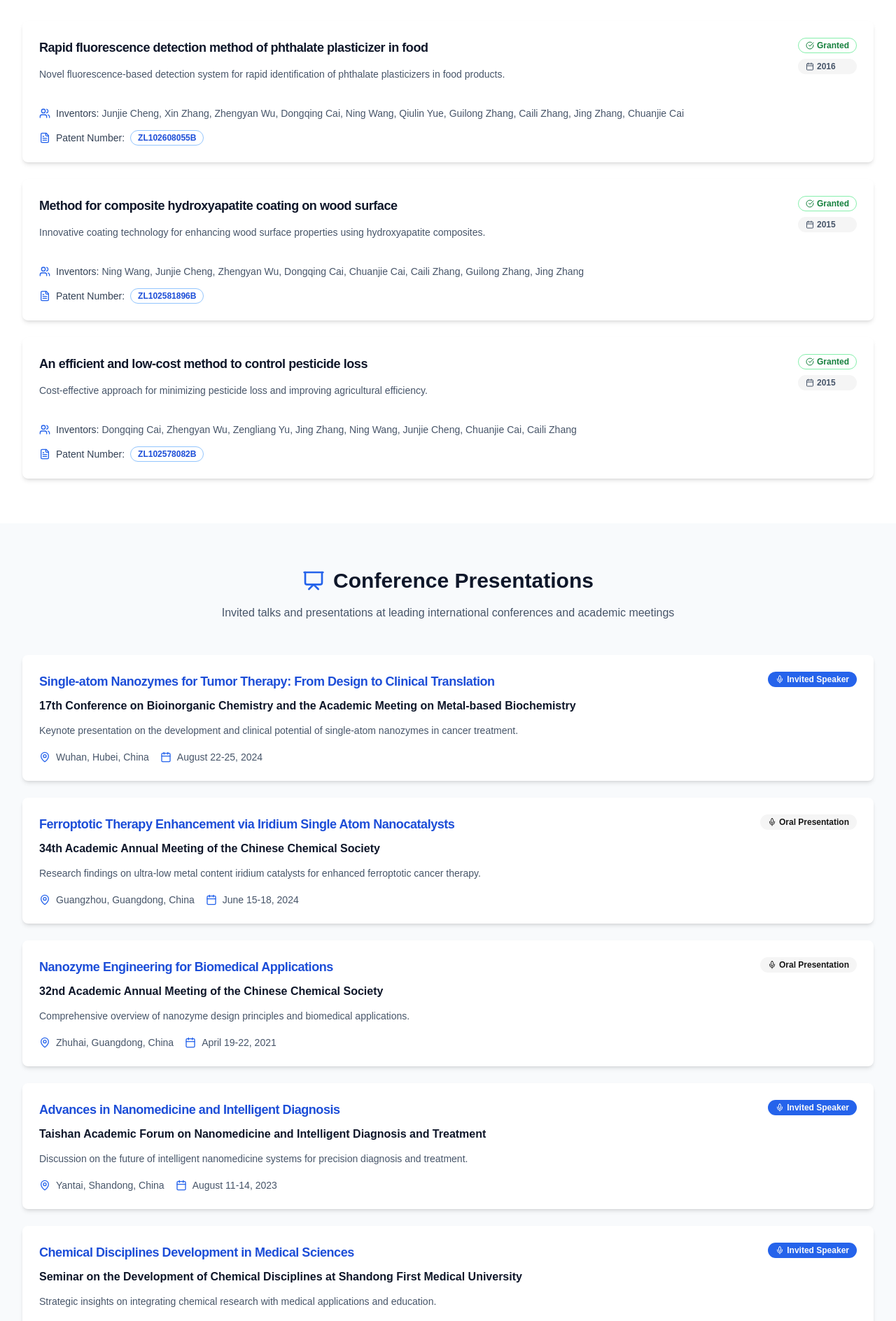
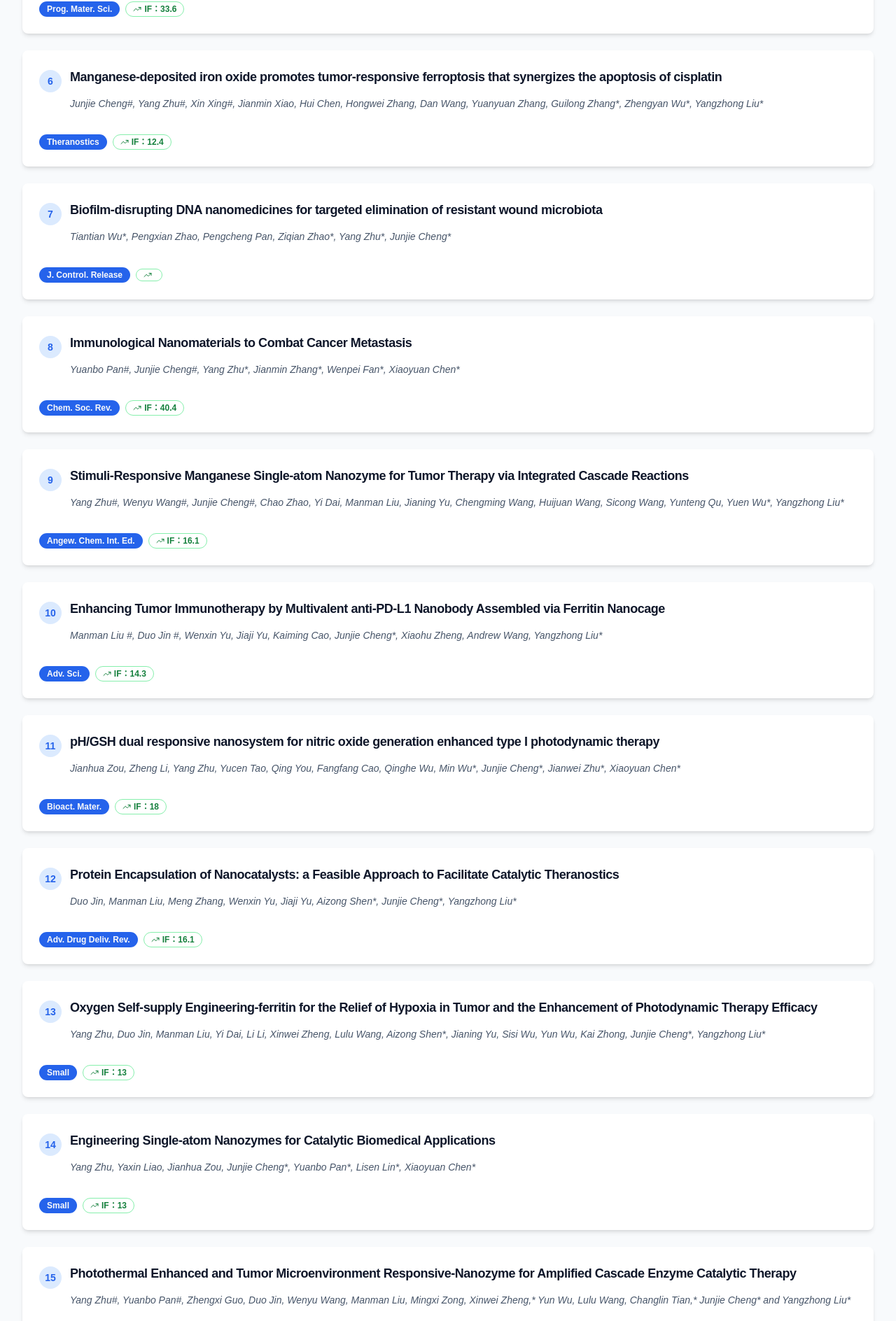
Before and after one commit to jjcheng-lab/jjcheng-lab.github.io, a Next.js app: page / in a window 1280 px wide. Shown: the part 3357-5245 px from the top of the page at 70% size. Built offline with nearby package versions, Linux system fonts and the light colour scheme.

Commit message:
docs: update pubs

```diff
--- a/data/cv-data.ts
+++ b/data/cv-data.ts
@@ -223,18 +223,123 @@ export const selectedPublications = [
   {
     authors:
       "Junjie Cheng#*, Li Li#, Duo Jin#, Yi Dai, Manman Liu, Wenxin Yu, Jiaji Yu, Yongfu Sun*, Xiaoyuan Chen* and Yangzhong Liu*",
-    title: "Boosting Ferroptotic Therapy with Iridium Single Atom Nanocatalyst in Ultra-low Metal Content",
+    title:
+      "Boosting Ferroptotic Therapy with Iridium Single Atom Nanocatalyst in Ultra-low Metal Content",
     journal: "Adv. Mater., 2023, 2210037",
     impact: "Highly cited paper，IF：27.4",
   },
   {
     authors:
       "Junjie Cheng#*, Li Li#, Duo Jin#, Yajie Zhang, Wenxin Yu, Jiaji Yu, Jianhua Zou, Yi Dai, Yang Zhu, Manman Liu, Miya Zhang, Yongfu Sun*, Yangzhong Liu* and Xiaoyuan Chen*",
-    title: "A non-metal single atom nanozyme for cutting off the energy and reducing power of tumors",
+    title:
+      "A non-metal single atom nanozyme for cutting off the energy and reducing power of tumors",
     journal: "Angew. Chem. Int. Ed., 2024, e202319982",
     impact: "IF：16.1",
   },
-]
+  {
+    authors:
+      "Junjie Cheng#*, Yang Zhu#, Yi Dai#, Li Li, Miya Zhang, Duo Jin, Manman Liu, Jiaji Yu, Wenxin Yu, Dan Su, Jianhua Zou*, Xiaoyuan Chen* and Yangzhong Liu*",
+    title:
+      "Gas-Mediated Tumor Energy Remodeling for Sensitizing Mild Photothermal Therapy",
+    journal: "Angew. Chem. Int. Ed., 2023, e202304312",
+    impact: "IF：16.1",
+  },
+  {
+    authors:
+      "Junjie Cheng#, Yuanbo Pan#, Jianhua Zou, Miya Zhang, Yang Zhu*, Yangzhong Liu*, Xiaoyuan Chen*",
+    title: "Bioengineering nanomaterials for tumor therapy and anti-metastasis",
+    journal: "Prog. Mater. Sci., 2025, 148, 101375",
+    impact: "IF：33.6",
+  },
+  {
+    authors:
+      "Junjie Cheng#, Yang Zhu#, Xin Xing#, Jianmin Xiao, Hui Chen, Hongwei Zhang, Dan Wang, Yuanyuan Zhang, Guilong Zhang*, Zhengyan Wu*, Yangzhong Liu*",
+    title:
+      "Manganese-deposited iron oxide promotes tumor-responsive ferroptosis that synergizes the apoptosis of cisplatin",
+    journal: "Theranostics, 2021, 11, 1",
+    impact: "IF：12.4",
+  },
+  {
+    authors:
+      "Tiantian Wu*, Pengxian Zhao, Pengcheng Pan, Ziqian Zhao*, Yang Zhu*, Junjie Cheng*",
+    title:
+      "Biofilm-disrupting DNA nanomedicines for targeted elimination of resistant wound microbiota",
+    journal: "J. Control. Release, 2025, 113618",
+    impact: "",
+  },
+  {
+    authors:
+      "Yuanbo Pan#, Junjie Cheng#, Yang Zhu*, Jianmin Zhang*, Wenpei Fan*, Xiaoyuan Chen*",
+    title: "Immunological Nanomaterials to Combat Cancer Metastasis",
+    journal: "Chem. Soc. Rev., 2024,53, 6399-6444",
+    impact: "IF：40.4",
+  },
+  {
+    authors:
+      "Yang Zhu#, Wenyu Wang#, Junjie Cheng#, Chao Zhao, Yi Dai, Manman Liu, Jianing Yu, Chengming Wang, Huijuan Wang, Sicong Wang, Yunteng Qu, Yuen Wu*, Yangzhong Liu*",
+    title:
+      "Stimuli-Responsive Manganese Single-atom Nanozyme for Tumor Therapy via Integrated Cascade Reactions",
+    journal:
+      "Angew. Chem. Int. Ed., 2021, 60, 9480-9488 (Highly cited paper & Hot paper)",
+    impact: "IF：16.1",
+  },
+  {
+    authors:
+      "Manman Liu #, Duo Jin #, Wenxin Yu, Jiaji Yu, Kaiming Cao, Junjie Cheng*, Xiaohu Zheng, Andrew Wang, Yangzhong Liu*",
+    title:
+      "Enhancing Tumor Immunotherapy by Multivalent anti-PD-L1 Nanobody Assembled via Ferritin Nanocage",
+    journal: "Adv. Sci., 2024, 2308248",
+    impact: "IF：14.3",
+  },
+  {
+    authors:
+      "Jianhua Zou, Zheng Li, Yang Zhu, Yucen Tao, Qing You, Fangfang Cao, Qinghe Wu, Min Wu*, Junjie Cheng*, Jianwei Zhu*, Xiaoyuan Chen*",
+    title:
+      "pH/GSH dual responsive nanosystem for nitric oxide generation enhanced type I photodynamic therapy",
+    journal: "Bioact. Mater., 2024, 34, 414-421",
+    impact: "IF：18",
+  },
+  {
+    authors:
+      "Duo Jin, Manman Liu, Meng Zhang, Wenxin Yu, Jiaji Yu, Aizong Shen*, Junjie Cheng*, Yangzhong Liu*",
+    title:
+      "Protein Encapsulation of Nanocatalysts: a Feasible Approach to Facilitate Catalytic Theranostics",
+    journal: "Adv. Drug Deliv. Rev., 2023, 192, 114648",
+    impact: "IF：16.1",
+  },
+  {
+    authors:
+      "Yang Zhu, Duo Jin, Manman Liu, Yi Dai, Li Li, Xinwei Zheng, Lulu Wang, Aizong Shen*, Jianing Yu, Sisi Wu, Yun Wu, Kai Zhong, Junjie Cheng*, Yangzhong Liu*",
+    title:
+      "Oxygen Self-supply Engineering-ferritin for the Relief of Hypoxia in Tumor and the Enhancement of Photodynamic Therapy Efficacy",
+    journal: "Small, 2022, 18(15): 2200116 (Highly cited paper)",
+    impact: "IF：13",
+  },
+  {
+    authors:
+      "Yang Zhu, Yaxin Liao, Jianhua Zou, Junjie Cheng*, Yuanbo Pan*, Lisen Lin*, Xiaoyuan Chen*",
+    title:
+      "Engineering Single-atom Nanozymes for Catalytic Biomedical Applications",
+    journal: "Small, 2023, 2300750",
+    impact: "IF：13",
+  },
+  {
+    authors:
+      "Yang Zhu#, Yuanbo Pan#, Zhengxi Guo, Duo Jin, Wenyu Wang, Manman Liu, Mingxi Zong, Xinwei Zheng,* Yun Wu, Lulu Wang, Changlin Tian,* Junjie Cheng* and Yangzhong Liu*",
+    title:
+      "Photothermal Enhanced and Tumor Microenvironment Responsive-Nanozyme for Amplified Cascade Enzyme Catalytic Therapy",
+    journal: "Adv. Healthc. Mater., 2023, 2202198",
+    impact: "IF：10.0",
+  },
+  {
+    authors:
+      "Yuewu Zhao#, Junjie Cheng#, Zhen Li, Jine Wang* and Xiaoyuan Chen*",
+    title:
+      "Nanozymes in Biomedical Applications: Innovations Originated From Metal-Organic Frameworks",
+    journal: "Adv. Healthc. Mater., 2024, 2402066",
+    impact: "IF：10.0",
+  },
+];
 
 export const grants = [
   {
```
